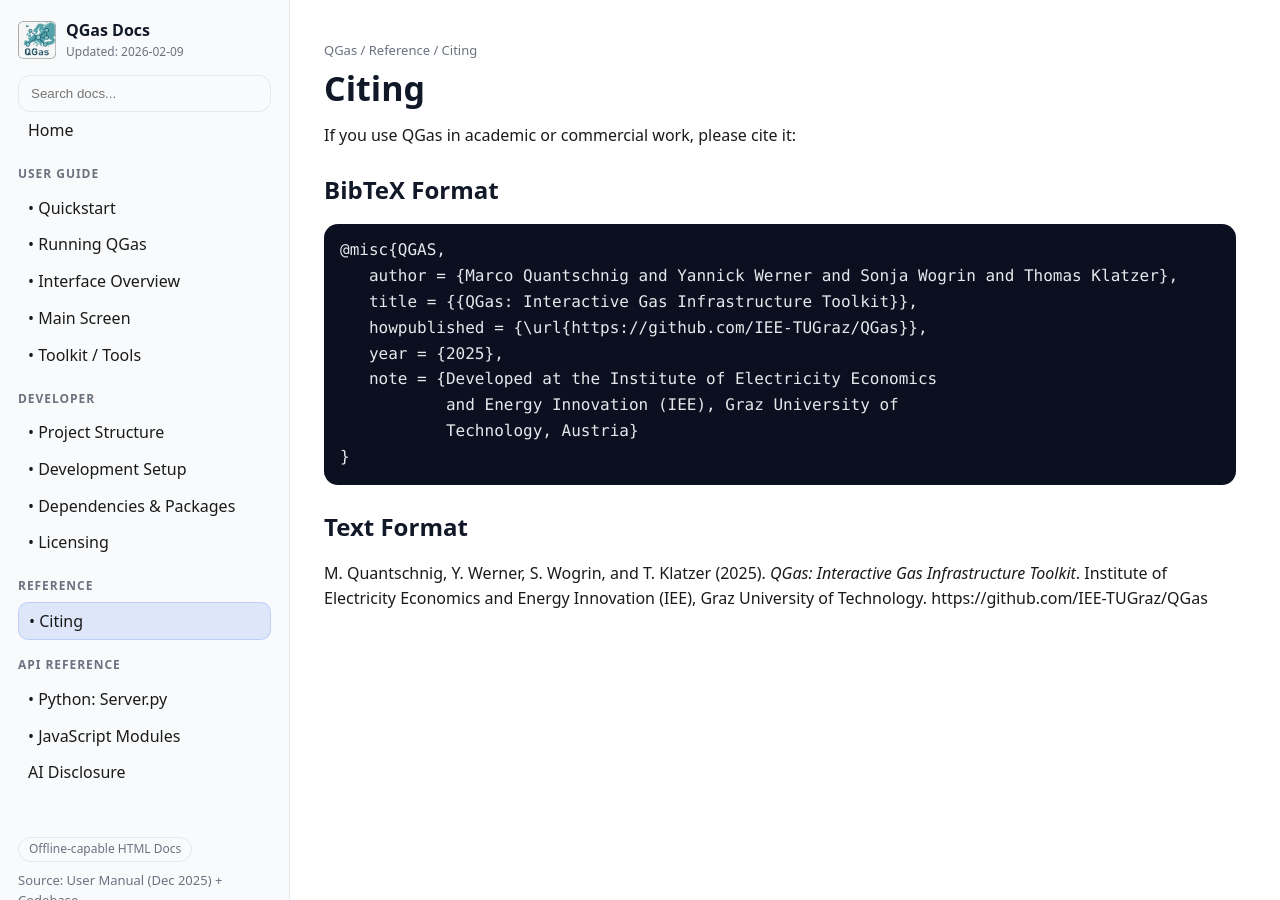
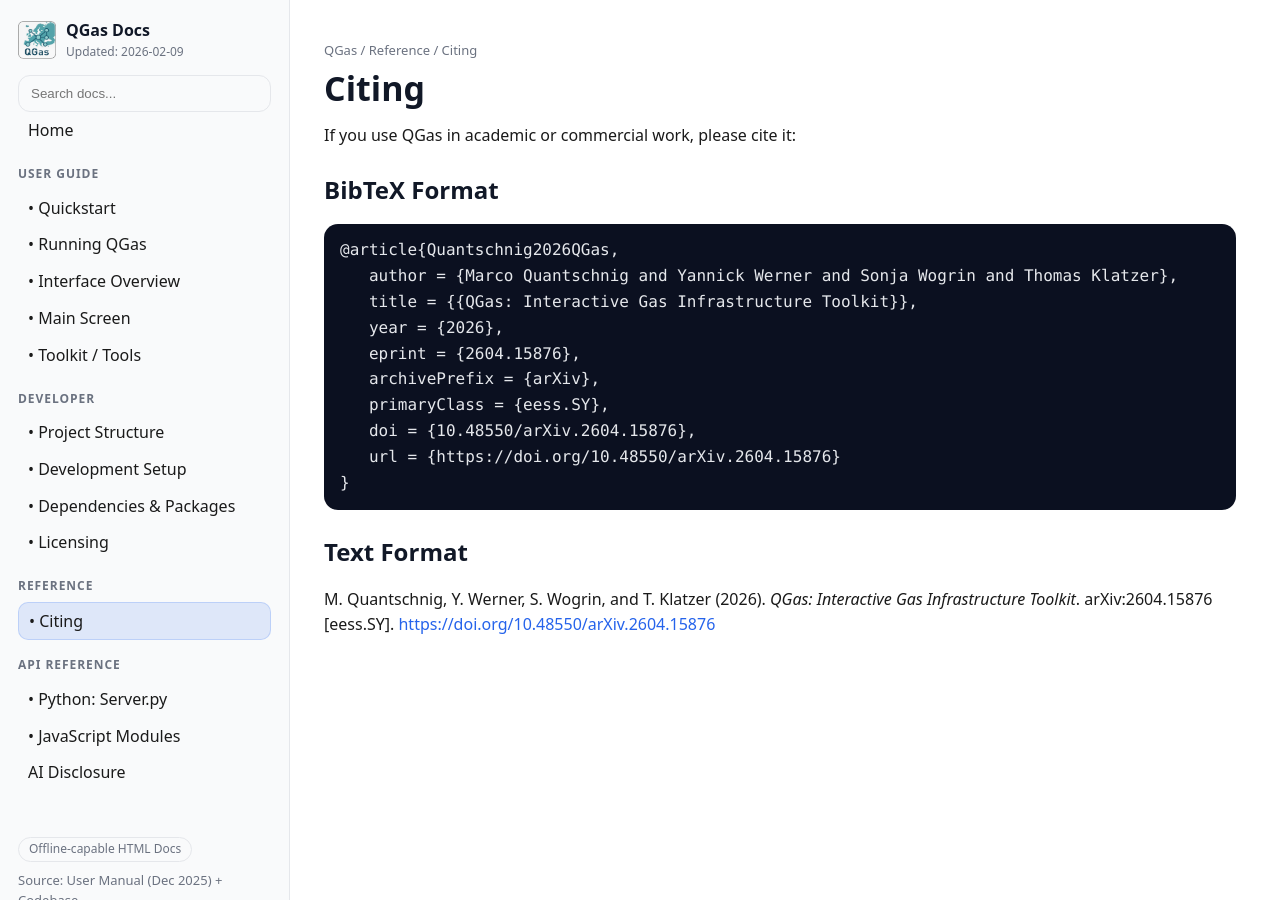
Before and after one commit to IEE-TUGraz/QGas, an MkDocs documentation site: the page built from docs/ref/citing.md, in a window 1280 px wide. Built offline with MkDocs 1.6.1, drawn with Linux system fonts in a browser that asks for light colours.

Commit message:
Update citation to preprint

```diff
--- a/docs/ref/citing.md
+++ b/docs/ref/citing.md
@@ -6,18 +6,19 @@
 <h2>BibTeX Format</h2>
 
 <div class="codehilite">
-<pre><span></span><code>@misc{QGAS,
+<pre><span></span><code>@article{Quantschnig2026QGas,
    author = {Marco Quantschnig and Yannick Werner and Sonja Wogrin and Thomas Klatzer},
    title = {{QGas: Interactive Gas Infrastructure Toolkit}},
-   howpublished = {\url{https://github.com/IEE-TUGraz/QGas}},
-   year = {2025},
-   note = {Developed at the Institute of Electricity Economics
-           and Energy Innovation (IEE), Graz University of
-           Technology, Austria}
+   year = {2026},
+   eprint = {2604.15876},
+   archivePrefix = {arXiv},
+   primaryClass = {eess.SY},
+   doi = {10.48550/arXiv.2604.15876},
+   url = {https://doi.org/10.48550/arXiv.2604.15876}
 }
 </code></pre>
 </div>
 
 <h2>Text Format</h2>
 
-<p>M. Quantschnig, Y. Werner, S. Wogrin, and T. Klatzer (2025). <em>QGas: Interactive Gas Infrastructure Toolkit</em>. Institute of Electricity Economics and Energy Innovation (IEE), Graz University of Technology. https://github.com/IEE-TUGraz/QGas</p>
+<p>M. Quantschnig, Y. Werner, S. Wogrin, and T. Klatzer (2026). <em>QGas: Interactive Gas Infrastructure Toolkit</em>. arXiv:2604.15876 [eess.SY]. <a href="https://doi.org/10.48550/arXiv.2604.15876">https://doi.org/10.48550/arXiv.2604.15876</a></p>
```
Also changed, not shown: GUI.html (+9 -9 lines), README.md (+8 -7 lines), 3 other files.
